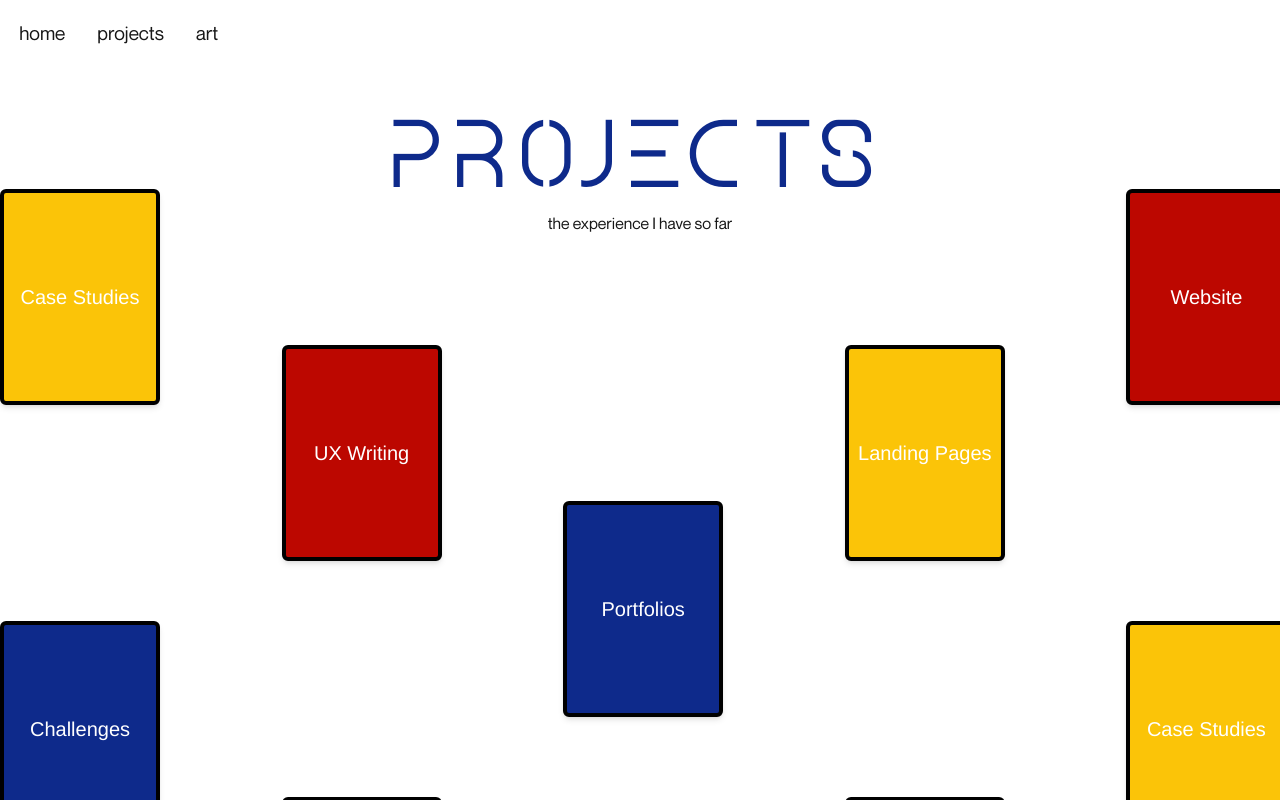
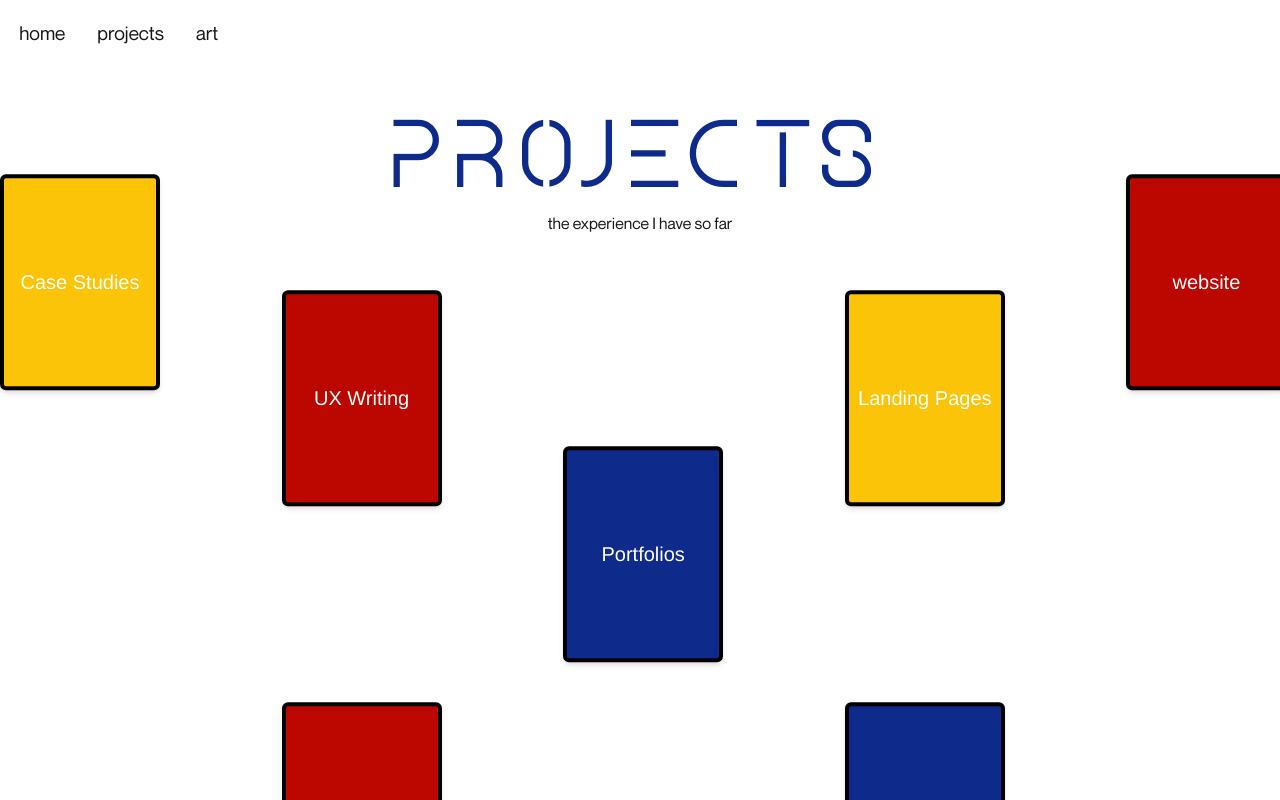
Before and after one commit to darinetag/portfolio, a Next.js app: page /projects in a window 1280 px wide. Shown: the top 800 px of the page. Built offline with nearby package versions, Linux system fonts and the light colour scheme.

Commit message:
projects page done

```diff
--- a/src/pages/projects.js
+++ /dev/null
@@ -1,61 +0,0 @@
-import Layout from "@/components/Layout";
-import { useEffect, useState } from 'react';
-import { motion } from 'framer-motion';
-
-const projects = [
-  { title: "Case Studies", color: "bg-[#FBC408]", style: "row-start-1 col-start-1 translate-y-[-40px]" },
-  { title: "Website", color: "bg-[#BC0700]", style: "row-start-1 col-start-5 translate-y-[-40px]" },
-  { title: "UX Writing", color: "bg-[#BC0700]", style: "row-start-2 col-start-2 translate-y-[-100px]" },
-  { title: "Landing Pages", color: "bg-[#FBC408]", style: "row-start-2 col-start-4 translate-y-[-100px]" },
-  { title: "Challenges", color: "bg-[#0E2A8B]", style: "row-start-3 col-start-1 translate-y-[-40px]" },
-  { title: "Portfolios", color: "bg-[#0E2A8B]", style: "row-start-3 col-start-3 translate-y-[-160px]" },
-  { title: "Case Studies", color: "bg-[#FBC408]", style: "row-start-3 col-start-5 translate-y-[-40px]" },
-  { title: "Portfolios", color: "bg-[#BC0700]", style: "row-start-4 col-start-2 translate-y-[-80px]" },
-  { title: "Case Studies", color: "bg-[#0E2A8B]", style: "row-start-4 col-start-4 translate-y-[-80px]" },
-];
-
-const ProjectsPage = () => {
-  const [direction, setDirection] = useState(1);
-
-  useEffect(() => {
-    let lastScroll = window.scrollY;
-    const handleScroll = () => {
-      const currentScroll = window.scrollY;
-      setDirection(currentScroll > lastScroll ? 6 : -6);
-      lastScroll = currentScroll;
-    };
-
-    window.addEventListener('scroll', handleScroll);
-    return () => window.removeEventListener('scroll', handleScroll);
-  }, []);
-
-  return (
-    <Layout>
-      <h1 style={{ fontFamily: 'Science' }} className="font-science text-8xl text-[#0E2A8B] flex items-center justify-center mt-10">PROJECTS</h1>
-      <p style={{ fontFamily: 'Montreal' }} className="text-center mt-2">the experience I have so far</p>
-
-      <div className="min-h-screen  bg-white font-Montreal flex justify-center ">
-        <div className="grid grid-cols-5 grid-rows-5 gap-x-32  max-w-7xl w-full mx-auto">
-          {projects.map((project, index) => (
-            <motion.div
-              key={index}
-              className={`w-40 h-54 ${project.color} text-white flex items-center justify-center rounded-md shadow-md border-4 border-black cursor-pointer ${project.style}`}
-              animate={{
-                y: direction,
-                transition: { duration: 1.2 },
-              }}
-              whileHover={{
-                scale: 1.07,
-                boxShadow: "0 10px 20px rgba(0,0,0,0.3)",
-              }}
-            >
-              <span className="text-xl text-center px-2">{project.title}</span>
-            </motion.div>
-          ))}
-        </div>
-      </div>
-    </Layout>
-  );
-};
-
-export default ProjectsPage;
--- /dev/null
+++ b/src/pages/projects/blogs.js
@@ -0,0 +1,14 @@
+import Layout from "@/components/Layout";
+
+export default function BlogsProjectPage() {
+  return (
+    <Layout>
+      <div className="min-h-screen flex flex-col items-center justify-center text-center px-6">
+        <h1 className="text-5xl font-bold text-[#BC0700] mb-4">Blogs</h1>
+        <p className="text-gray-700 max-w-xl">
+          Here's a collection of websites I've designed, developed, or reimagined with a focus on delightful user experience and strong branding.
+        </p>
+      </div>
+    </Layout>
+  );
+}
--- /dev/null
+++ b/src/pages/projects/case-studies.js
@@ -0,0 +1,14 @@
+import Layout from "@/components/Layout";
+
+export default function CaseProjectPage() {
+  return (
+    <Layout>
+      <div className="min-h-screen text-center px-6 " style={{ fontFamily: 'Montreal' }}>
+        <h1 className="text-5xl font-bold text-[#FBC408] mb-4" style={{ fontFamily: 'Science' }}>Case Studies</h1>
+        <h2 className="text-4xl mb-4 ml-4 ">Chatgpt Featured Chats</h2>
+        <p className="text-gray-700 max-w-xl">
+As someone who carefully prompts ChatGPT for different tasks, I often revisit the same 3–4 conversations. But finding them? isn't easy, I would still need to scroll through all the chats. So I asked myself: What if we could “feature” chats the same way we pin messages or star notes? Introducing “Featured Chats” .        </p>
+      </div>
+    </Layout>
+  );
+}
--- /dev/null
+++ b/src/pages/projects/challenges.js
@@ -0,0 +1,14 @@
+import Layout from "@/components/Layout";
+
+export default function ChallengesProjectPage() {
+  return (
+    <Layout>
+      <div className="min-h-screen flex flex-col items-center justify-center text-center px-6">
+        <h1 className="text-5xl font-bold text-[#BC0700] mb-4">Challenges</h1>
+        <p className="text-gray-700 max-w-xl">
+          Here's a collection of websites I've designed, developed, or reimagined with a focus on delightful user experience and strong branding.
+        </p>
+      </div>
+    </Layout>
+  );
+}
--- /dev/null
+++ b/src/pages/projects/index.js
@@ -0,0 +1,72 @@
+import Layout from "@/components/Layout";
+import Link from 'next/link';
+import { useEffect, useState } from 'react';
+import { motion } from 'framer-motion';
+const projects = [
+  { title: "Case Studies", href: "/projects/case-studies", color: "bg-[#FBC408]", style: "row-start-1 col-start-1" },
+  { title: "website", href: "/projects/website", color: "bg-[#BC0700]", style: "row-start-1 col-start-5" },
+  { title: "UX Writing",  href: "/projects/ux-writing", color: "bg-[#BC0700]", style: "row-start-2 col-start-2 translate-y-[-100px]" },
+  { title: "Landing Pages", href: "/projects/landing-pages", color: "bg-[#FBC408]", style: "row-start-2 col-start-4 translate-y-[-100px]" },
+  { title: "Portfolios", href: "/projects/portfolios", color: "bg-[#0E2A8B]", style: "row-start-3 col-start-3 translate-y-[-160px]" },
+  { title: "Challenges", href: "/projects/challenges", color: "bg-[#BC0700]", style: "row-start-4 col-start-2 translate-y-[-120px]" },
+  { title: "Blogs", href: "/projects/blogs",  color: "bg-[#0E2A8B]", style: "row-start-4 col-start-4 translate-y-[-120px]" },
+];
+
+const ProjectsPage = () => {
+  const [offset, setOffset] = useState(0);
+
+  useEffect(() => {
+    let start = performance.now();
+
+    const animate = (time) => {
+      const elapsed = time - start;
+      const duration = 10000;
+      const maxOffset = -80;
+
+      if (elapsed < duration) {
+        const progress = elapsed / duration;
+        const eased = Math.sin((progress * Math.PI) / 2); // ease-out effect
+        setOffset(eased * maxOffset);
+        requestAnimationFrame(animate);
+      } else {
+        setOffset(maxOffset);
+      }
+    };
+
+    requestAnimationFrame(animate);
+  }, []);
+
+  return (
+    <Layout>
+      <h1 style={{ fontFamily: 'Science' }} className="font-science text-8xl text-[#0E2A8B] flex items-center justify-center mt-10">PROJECTS</h1>
+      <p style={{ fontFamily: 'Montreal' }} className="text-center mt-2">the experience I have so far</p>
+
+      <div className="min-h-screen bg-white font-Montreal grid mx-auto">
+  <div className="grid grid-cols-5 grid-rows-5 gap-x-32 max-w-7xl w-full mx-auto">
+    {projects.map((project, index) => (
+      <Link key={index} href={project.href} passHref legacyBehavior>
+        <a className="contents">
+          <motion.div
+            className={`w-40 h-54 ${project.color} text-white flex items-center justify-center rounded-md shadow-md border-4 border-black cursor-pointer ${project.style}`}
+            animate={{
+              y: offset,
+              transition: { duration: 0.2 },
+            }}
+            whileHover={{
+              scale: 1.07,
+              boxShadow: "0 10px 20px rgba(0,0,0,0.3)",
+            }}
+          >
+            <span className="text-xl text-center px-2">{project.title}</span>
+          </motion.div>
+        </a>
+      </Link>
+    ))}
+  </div>
+</div>
+
+    </Layout>
+  );
+};
+
+export default ProjectsPage;
--- /dev/null
+++ b/src/pages/projects/landing-pages.js
@@ -0,0 +1,14 @@
+import Layout from "@/components/Layout";
+
+export default function LandingeProjectPage() {
+  return (
+    <Layout>
+      <div className="min-h-screen flex flex-col items-center justify-center text-center px-6">
+        <h1 className="text-5xl font-bold text-[#BC0700] mb-4">landing Pages</h1>
+        <p className="text-gray-700 max-w-xl">
+          Here's a collection of websites I've designed, developed, or reimagined with a focus on delightful user experience and strong branding.
+        </p>
+      </div>
+    </Layout>
+  );
+}
--- /dev/null
+++ b/src/pages/projects/portfolios.js
@@ -0,0 +1,14 @@
+import Layout from "@/components/Layout";
+
+export default function PortfolioProjectPage() {
+  return (
+    <Layout>
+      <div className="min-h-screen flex flex-col items-center justify-center text-center px-6">
+        <h1 className="text-5xl font-bold text-[#BC0700] mb-4">Portfolios</h1>
+        <p className="text-gray-700 max-w-xl">
+          Here's a collection of websites I've designed, developed, or reimagined with a focus on delightful user experience and strong branding.
+        </p>
+      </div>
+    </Layout>
+  );
+}
--- /dev/null
+++ b/src/pages/projects/ux-writing.js
@@ -0,0 +1,14 @@
+import Layout from "@/components/Layout";
+
+export default function UxProjectPage() {
+  return (
+    <Layout>
+      <div className="min-h-screen flex flex-col items-center justify-center text-center px-6">
+        <h1 className="text-5xl font-bold text-[#BC0700] mb-4">ux writing</h1>
+        <p className="text-gray-700 max-w-xl">
+          Here's a collection of websites I've designed, developed, or reimagined with a focus on delightful user experience and strong branding.
+        </p>
+      </div>
+    </Layout>
+  );
+}
--- /dev/null
+++ b/src/pages/projects/website.js
@@ -0,0 +1,14 @@
+import Layout from "@/components/Layout";
+
+export default function WebsiteProjectPage() {
+  return (
+    <Layout>
+      <div className="min-h-screen flex flex-col items-center justify-center text-center px-6">
+        <h1 className="text-5xl font-bold text-[#BC0700] mb-4">Website Projects</h1>
+        <p className="text-gray-700 max-w-xl">
+          Here's a collection of websites I've designed, developed, or reimagined with a focus on delightful user experience and strong branding.
+        </p>
+      </div>
+    </Layout>
+  );
+}
```
